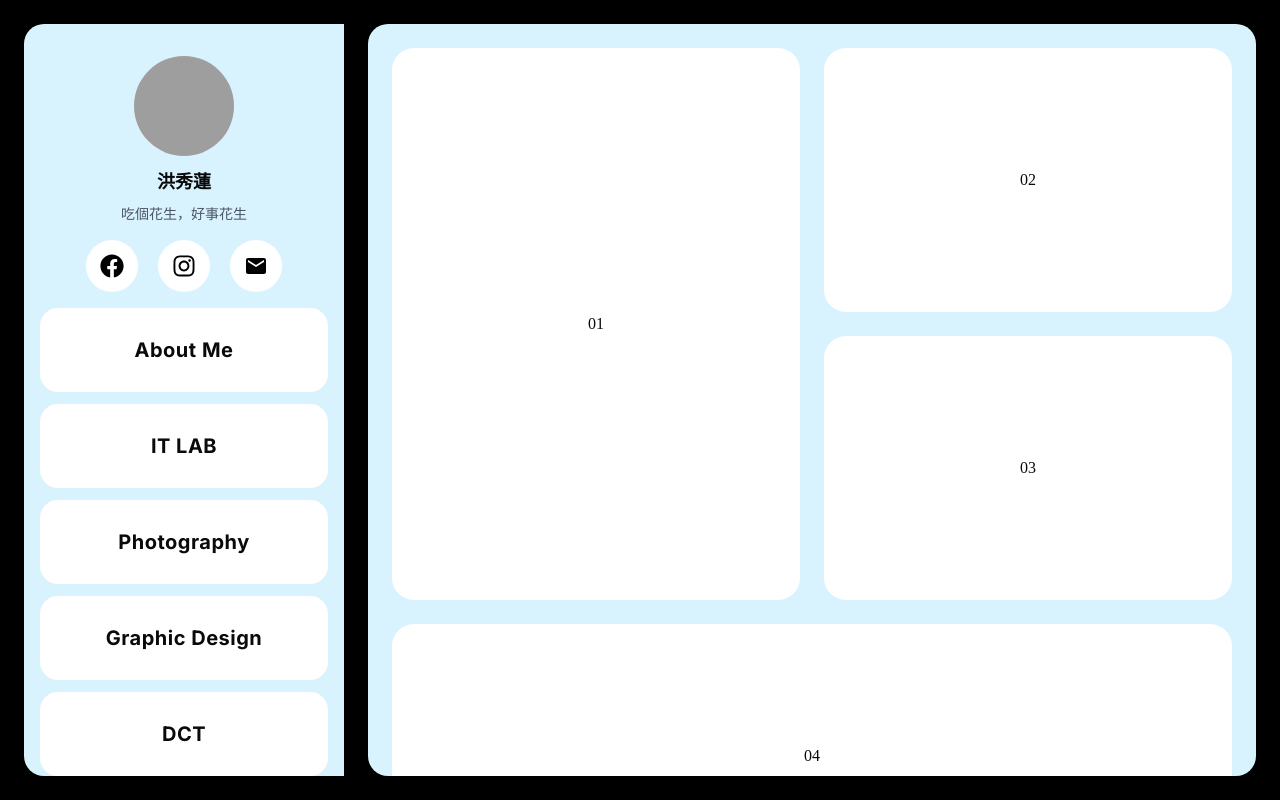
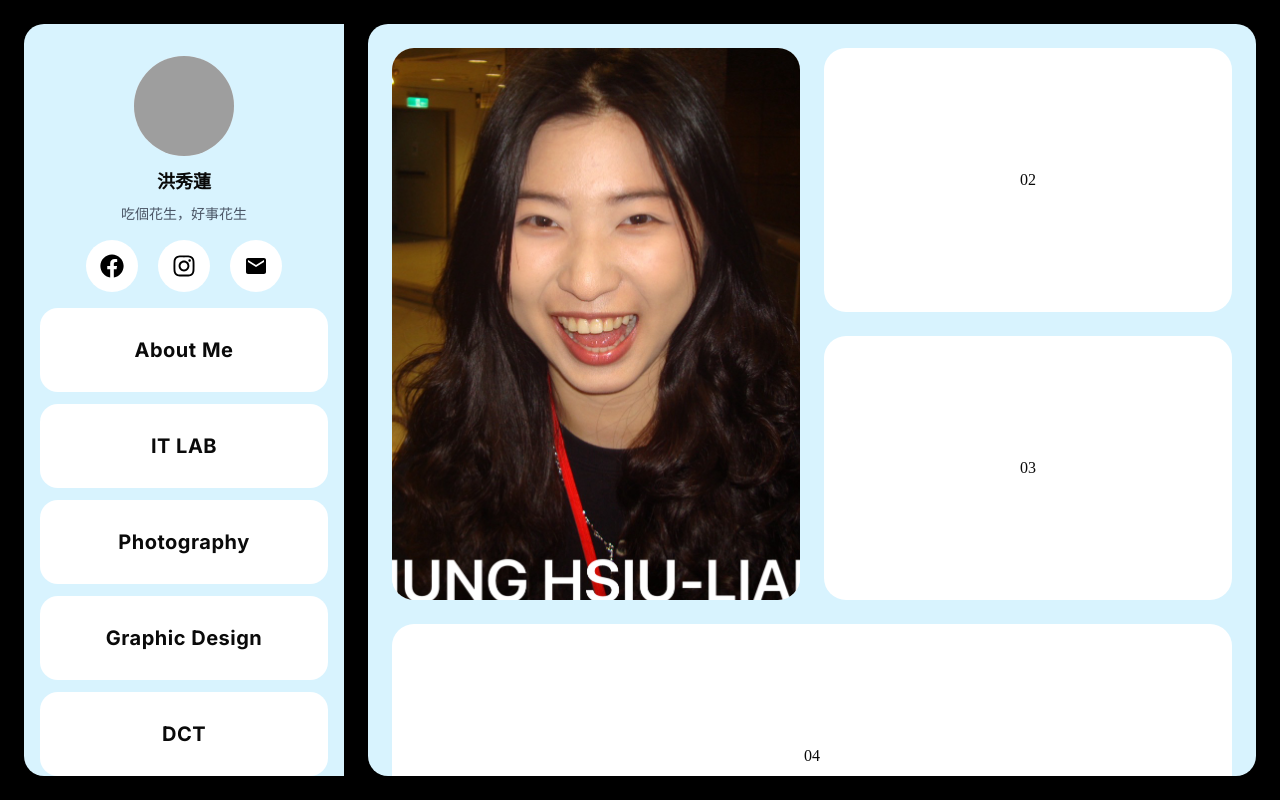
Before and after one commit to tinahung427-lian/1142_web_113102053_HW1, a Next.js app: page /about in a window 1280 px wide. Built offline with nearby package versions, Linux system fonts and the light colour scheme; grey boxes are pictures that could not be loaded.

Commit message:
feat:HW1

```diff
--- a/app/about/page.tsx
+++ b/app/about/page.tsx
@@ -1,10 +1,61 @@
+import PixelTransition from '@/components/PixelTransition';
+
 export default function AboutPage() {
   return (
     <div className="w-full h-full overflow-y-auto p-6 ">
       <div className="grid grid-cols-4 auto-rows-[120px] gap-6">
-        <div className="col-span-2 row-span-4 rounded-3xl bg-white flex items-center justify-center">
-          01
+
+        <div className="col-span-2 row-span-4 rounded-3xl overflow-hidden bg-white">
+          <PixelTransition
+            firstContent={
+              <img
+                src="/me.JPG"
+                alt="me!"
+                style={{ width: "100%", height: "100%", objectFit: "cover" }}
+              />
+
+            }
+            secondContent={
+              <div
+                style={{
+                  width: "100%",
+                  height: "100%",
+                  display: "flex",
+                  flexDirection: "column",
+                  justifyContent: "space-between",
+                  alignItems: "center",
+                  padding: "32px",
+                  backgroundColor: "#111",
+                  color: "#fff"
+                }}>
+
+                <div
+                      style={{
+                        flex: 1,
+                        display: "flex",
+                        alignItems: "center",
+                        justifyContent: "center",
+                        width: "100%"
+                      }}>
+                      <p style={{ fontWeight: 900, fontSize: "3rem", margin: 0 }}>
+                        HELLO!
+                      </p>
+                  </div>
+
+                  <p
+                    style={{fontWeight: 900, fontSize: "1rem", textAlign: "center", margin: 0 }}>
+                    想要賺很多錢，環遊世界、當有錢米蟲
+                  </p>
+              </div>
+            }
+            gridSize={8}
+            pixelColor='#ffffff'
+            once={false}
+            animationStepDuration={0.4}
+            className="w-full h-full rounded-none"
+          />
         </div>
+
 
         <div className="col-span-2 row-span-2 col-start-3 row-start-1 rounded-3xl bg-white flex items-center justify-center">
           02
@@ -17,6 +68,8 @@ export default function AboutPage() {
         <div className="col-span-4 row-span-2 row-start-5 rounded-3xl bg-white flex items-center justify-center">
           04
         </div>
+
+
       </div>
     </div>
   );
--- a/components/PixelTransition.jsx
+++ b/components/PixelTransition.jsx
@@ -9,7 +9,7 @@ function PixelTransition({
   gridSize = 7,
   pixelColor = 'currentColor',
   animationStepDuration = 0.3,
-  aspectRatio = '100%',
+  aspectRatio = null,
   className = '',
   once = false,
   style = {}
@@ -22,7 +22,10 @@ function PixelTransition({
   const [isActive, setIsActive] = useState(false);
 
   const isTouchDevice =
-    'ontouchstart' in window || navigator.maxTouchPoints > 0 || window.matchMedia('(pointer: coarse)').matches;
+  typeof window !== 'undefined' &&
+  ('ontouchstart' in window ||
+    navigator.maxTouchPoints > 0 ||
+    window.matchMedia('(pointer: coarse)').matches);
 
   useEffect(() => {
     const pixelGridEl = pixelGridRef.current;
@@ -108,16 +111,11 @@ function PixelTransition({
     <div
       ref={containerRef}
       className={`
+        relative
+        w-full
+        h-full
+        overflow-hidden
         ${className}
-        bg-[#271E37]
-        text-white
-        rounded-[15px]
-        border-2
-        border-white
-        w-[300px]
-        max-w-full
-        relative
-        overflow-hidden
       `}
       style={style}
       onMouseEnter={!isTouchDevice ? handleEnter : undefined}
@@ -125,9 +123,9 @@ function PixelTransition({
       onClick={isTouchDevice ? handleClick : undefined}
       onFocus={!isTouchDevice ? handleEnter : undefined}
       onBlur={!isTouchDevice ? handleLeave : undefined}
-      tabIndex={0}
-    >
-      <div style={{ paddingTop: aspectRatio }} />
+      tabIndex={0}>
+
+      {aspectRatio && <div style={{ paddingTop: aspectRatio }} />}
 
       <div className="absolute inset-0 w-full h-full" aria-hidden={isActive}>
         {firstContent}
@@ -137,12 +135,15 @@ function PixelTransition({
         ref={activeRef}
         className="absolute inset-0 w-full h-full z-[2]"
         style={{ display: 'none' }}
-        aria-hidden={!isActive}
-      >
+        aria-hidden={!isActive}>
         {secondContent}
       </div>
 
-      <div ref={pixelGridRef} className="absolute inset-0 w-full h-full pointer-events-none z-[3]" />
+      <div
+        ref={pixelGridRef}
+        className="absolute inset-0 w-full h-full pointer-events-none z-[3]"
+      />
+
     </div>
   );
 }
```
Also changed, not shown: public/me.JPG.
